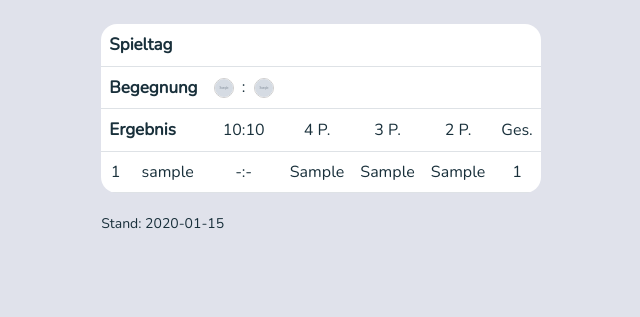
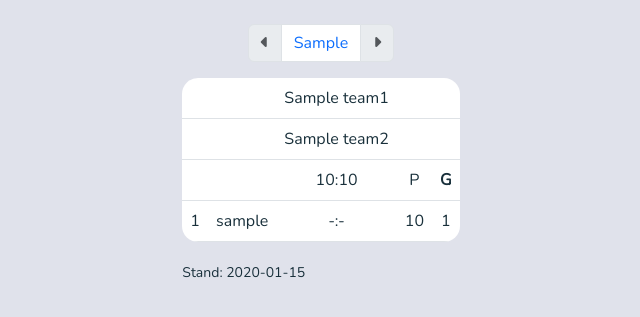
Before and after one commit to 1olp1/em_tippspiel_server_version, a Flask app: template templates/rangliste.html in a window 1280 px wide. Shown: the part 82-399 px from the top of the page, without its empty margins (319-959 px from the left). Run offline with Flask 3, Linux system fonts and the light colour scheme; the template is opened without the code that fills it: most values are stand-ins (such as "Sample title", 1, 10 or a date in 2020); grey boxes marked "Sample" are stand-in pictures; some libraries are stand-ins or nearby versions.

Commit message:
Updated tippen, gruppen, rangliste route

```diff
--- a/app.py
+++ b/app.py
@@ -1,9 +1,11 @@
 from flask import flash, redirect, render_template, request, session
-from sqlalchemy import func
+from sqlalchemy import func, desc, asc
+from sqlalchemy.orm import joinedload
 from werkzeug.security import check_password_hash, generate_password_hash
 from helpers import login_required, get_matches_db, get_league_table, get_valid_matches, update_matches_db, update_league_table, is_update_needed_matches, is_update_needed_league_table, update_user_scores, convert_iso_datetime_to_human_readable, get_insights, get_rangliste_data, find_closest_in_time_matchday_db, group_matches_by_date, process_predictions
 from models import User, Team, Prediction, Match
 from config import app, get_db_session
+from collections import defaultdict
 
 @app.after_request
 def after_request(response):
@@ -13,24 +15,73 @@ def after_request(response):
     response.headers["Pragma"] = "no-cache"
     return response
 
-@app.route("/rangliste")
+@app.route("/rangliste", methods=["GET", "POST"])
 @login_required
 def rangliste():
     with get_db_session() as db_session:
+        # Fetch all matches
+        matches = db_session.query(Match).all()
+
+        # Determine matchday_to_display based on session or default to closest matchday
+        if request.method == "GET":
+            matchday_to_display = int(request.args.get('matchday', find_closest_in_time_matchday_db(db_session)))
+            session['matchday_to_display'] = matchday_to_display
+        else:
+            matchday_to_display = session.get('matchday_to_display')
+
+        # Get list of matchdays and formatted matchdays for display
+        matchdays_data = sorted(set((match.matchday, match.formatted_matchday) for match in matches))
+        matchdays, matchdays_formatted = zip(*matchdays_data)
+
+        # Determine next and previous matchdays
+        current_index = matchdays.index(matchday_to_display) if matchday_to_display in matchdays else 0
+        next_matchday = matchdays[current_index + 1] if current_index + 1 < len(matchdays) else None
+        prev_matchday = matchdays[current_index - 1] if current_index > 0 else None
+
         # Get last update to display last update time in html
         last_update = db_session.query(func.max(Match.evaluation_Date)).scalar()
 
         if not last_update:
             last_update = None
-
         else:
             last_update = convert_iso_datetime_to_human_readable(last_update)
 
+        # Fetch all users sorted by multiple criteria
+        users = db_session.query(User).options(
+            joinedload(User.predictions)  # Ensures predictions are loaded with users
+        ).order_by(
+            desc(User.total_points),
+            desc(User.correct_result),
+            desc(User.correct_goal_diff),
+            desc(User.correct_tendency)
+        ).all()
+
+
+        # Fetch matches and predictions for the current matchday
+        filtered_matches = db_session.query(Match).filter_by(matchday=matchday_to_display).all()
+        filtered_predictions = db_session.query(Prediction).filter_by(matchday=matchday_to_display).all()
+
+        # Calculate user points for the matchday
+        user_points_matchday = {user.id: 0 for user in users}
+        for prediction in filtered_predictions:
+            user_points_matchday[prediction.user_id] += prediction.points
+
+        max_points = max(user_points_matchday.values(), default=0)
+        top_users = [user_id for user_id, points in user_points_matchday.items() if points == max_points and max_points != 0]
+
+
         return render_template("rangliste.html",
-                            matchdata=get_matches_db(db_session),
-                            users=get_rangliste_data(db_session),
-                            user_id=session["user_id"],
-                            last_update=last_update)
+                               matches=filtered_matches,
+                               prev_matchday=prev_matchday,
+                               next_matchday=next_matchday,
+                               matchday_to_display=matchday_to_display,
+                               matchdays_formatted=matchdays_formatted,
+                               users=users,
+                               user_id=session["user_id"],
+                               last_update=last_update,
+                               top_users=top_users,
+                               user_points_matchday=user_points_matchday
+                               )
 
 
 @app.route("/tippen", methods=["GET", "POST"])
@@ -56,7 +107,7 @@ def tippen():
         # Group matches by date
         filtered_matches_by_date = group_matches_by_date(filtered_matches)
 
-        # Get list of matchdays and formatted matchdays
+        # Get list of matchdays and formatted matchdays for display
         matchdays_data = sorted(set((match.matchday, match.formatted_matchday) for match in matches))
         matchdays, matchdays_formatted = zip(*matchdays_data)
 
--- a/static/styles.css
+++ b/static/styles.css
@@ -81,7 +81,7 @@ nav .navbar-brand .blue {
 
 /* For colouring the points if the prediction was right */
 .sub-correct {
-    color: rgb(187, 0, 0);
+    color:rgb(173, 11, 11);
 }
 
 
--- a/templates/gruppen.html
+++ b/templates/gruppen.html
@@ -17,7 +17,7 @@
             <!-- Desktop/Tablet View -->
             <div class="table-responsive-md d-none d-md-block">
                 <table class="table rounded-4 overflow-hidden">
-                    <thead class="bottom-border">
+                    <thead>
                         <tr>
                             <th scope="col" class="col-md-1">Pl.</th>
                             <th scope="col" class="text-end col-md-1"></th>
@@ -53,7 +53,7 @@
             <!-- Mobile View -->
             <div class="table-responsive d-md-none">
                 <table class="table rounded-4 overflow-hidden">
-                    <thead class="bottom-border">
+                    <thead>
                         <tr>
                             <th scope="col" class="col-2">Pl.</th>
                             <th scope="col" class="text-end col-1"></th>
--- a/templates/rangliste.html
+++ b/templates/rangliste.html
@@ -5,41 +5,60 @@
 {% endblock %}
 
 {% block main %}
+
+<div class="pagination">
+    <ul class="pagination justify-content-center">
+        {% if prev_matchday %}
+            <li class="page-item">
+                <a class="page-link" href="{{ url_for('rangliste', matchday=prev_matchday) }}"><i class="fa-solid fa-caret-left"></i></a>
+            </li>
+        {% else %}
+            <li class="page-item disabled">
+                <a class="page-link" href="#"><i class="fa-solid fa-caret-left"></i></a>
+            </li>
+        {% endif %}
+        <li class="page-item dropdown">
+            <a class="page-link" href="#" role="button" id="dropdownMatchday" data-bs-toggle="dropdown" aria-expanded="false"> {{ matches[0].formatted_matchday }}</a>
+            <ul class="dropdown-menu" aria-labelledby="dropdownMatchday">
+                <!-- dropdown items -->
+                {% for matchday in matchdays_formatted %}
+                    <li><a class="dropdown-item" href="{{ url_for('rangliste', matchday=loop.index) }}">{{ matchday }}</a></li>
+                {% endfor %}
+            </ul>
+        </li>
+        {% if next_matchday %}
+            <li class="page-item">
+                <a class="page-link" href="{{ url_for('rangliste', matchday=next_matchday) }}"><i class="fa-solid fa-caret-right"></i></a>
+            </li>
+        {% else %}
+            <li class="page-item disabled">
+                <a class="page-link" href="#"><i class="fa-solid fa-caret-right"></i></a>
+            </li>
+        {% endif %}
+    </ul>
+</div>
+
 <div class="text-center">
-    <div class="table-responsive" style="max-width: 1000px;">
+    <div class="table-responsive">
         <table class="table rounded-4 overflow-hidden">
             <thead>
                 <tr>
-                    <th colspan="2" class="text-left">Spieltag</th>
-                    {% for match in matchdata %}
-                        {% if match.matchday <= 3 %}
-                            <td>{{ match.matchday }}.</td>
-                        {% else %}
-                            <td>
-                                {% if match.matchday == 4 %} AF
-                                {% elif match.matchday == 5 %} VF
-                                {% elif match.matchday == 6 %} HF
-                                {% elif match.matchday == 7 %} Finale
-                                {% endif %}
-                            </td>
-                        {% endif %}
+                    <th colspan="2" class="text-left"></th>
+                    {% for match in matches %}
+                        <td> {{ match.team1.shortName }} </td>
                     {% endfor %}
                     <td colspan="4"></td>
                 </tr>
                 <tr>
-                    <th colspan="2" class="text-left">Begegnung</th>
-                    {% for match in matchdata %}
-                        <td>
-                            <img src="{{ match.team1.teamIconPath }}" alt="{{ match.team1.shortName }}-logo" class="team-logo-small">
-                            <span>&nbsp;:&nbsp;</span>
-                            <img src="{{ match.team2.teamIconPath }}" alt="{{ match.team2.shortName }}-logo" class="team-logo-small">
-                        </td>
+                    <th colspan="2" class="text-left"></th>
+                    {% for match in matches %}
+                        <td> {{ match.team2.shortName }}</td>
                     {% endfor %}
                     <td colspan="4"></td>
                 </tr>
                 <tr class="bottom-border">
-                    <th colspan="2" class="text-left">Ergebnis</th>
-                    {% for match in matchdata %}
+                    <th colspan="2" class="text-left"></th>
+                    {% for match in matches %}
                         <td>
                             {% if match.team1_score is not none %}
                                 {{ match.team1_score }}:{{ match.team2_score }}
@@ -48,10 +67,8 @@
                             {% endif %}
                         </td>
                     {% endfor %}
-                    <td>4 P.</td>
-                    <td>3 P.</td>
-                    <td>2 P.</td>
-                    <td>Ges.</td>
+                    <td>P</td>
+                    <td><strong>G</strong></td>
                 </tr>
             </thead>
             <tbody>
@@ -59,7 +76,7 @@
                     <tr class="{% if user.id == user_id %}table-primary{% endif %}">
                         <td>{{ loop.index }}</td>
                         <td>{{ user.username }}</td>
-                        {% for match in matchdata %}
+                        {% for match in matches %}
                             {% set prediction = user.predictions|selectattr("match_id", "equalto", match.id)|first %}
                             <td>
                                 {% if prediction %}
@@ -67,7 +84,7 @@
                                         <span class="{% if prediction.points == 0 %} prediction-wrong {% endif %}">
                                             {{ prediction.team1_score }}:{{ prediction.team2_score }}
                                         </span>
-                                        {% if match.predictions_evaluated == 0 and prediction.points > 0%}
+                                        {% if match.predictions_evaluated == 1 and prediction.points > 0%}
                                             <sub class="sub-correct">{{ prediction.points }}</sub>
                                         {% endif %}
                                     {% else %}
@@ -78,11 +95,16 @@
                                 {% endif %}
                             </td>
                         {% endfor %}
-                        <td>{{ user.correct_result }}</td>
-                        <td>{{ user.correct_goal_diff }}</td>
-                        <td>{{ user.correct_tendency }}</td>
-                        <td>{{ user.total_points }}</td>
-                    </tr>
+                        {% if user.id in top_users %}
+                            <td style="color: rgb(173, 11, 11);
+">
+                        {% else %}
+                            <td>
+                        {% endif %}
+                        {{ user_points_matchday[user.id] }}
+                            </td>
+                        <td> {{ user.total_points }}</td>
+                        </tr>
                 {% endfor %}
             </tbody>
         </table>
@@ -91,4 +113,5 @@
         <p>Stand: {{ last_update }}</p>
     </div>
 </div>
+
 {% endblock %}
```
Also changed, not shown: helpers.py (+4 -4 lines), models.py (+8 -1 lines), templates/tippen.html (+7 -13 lines).
